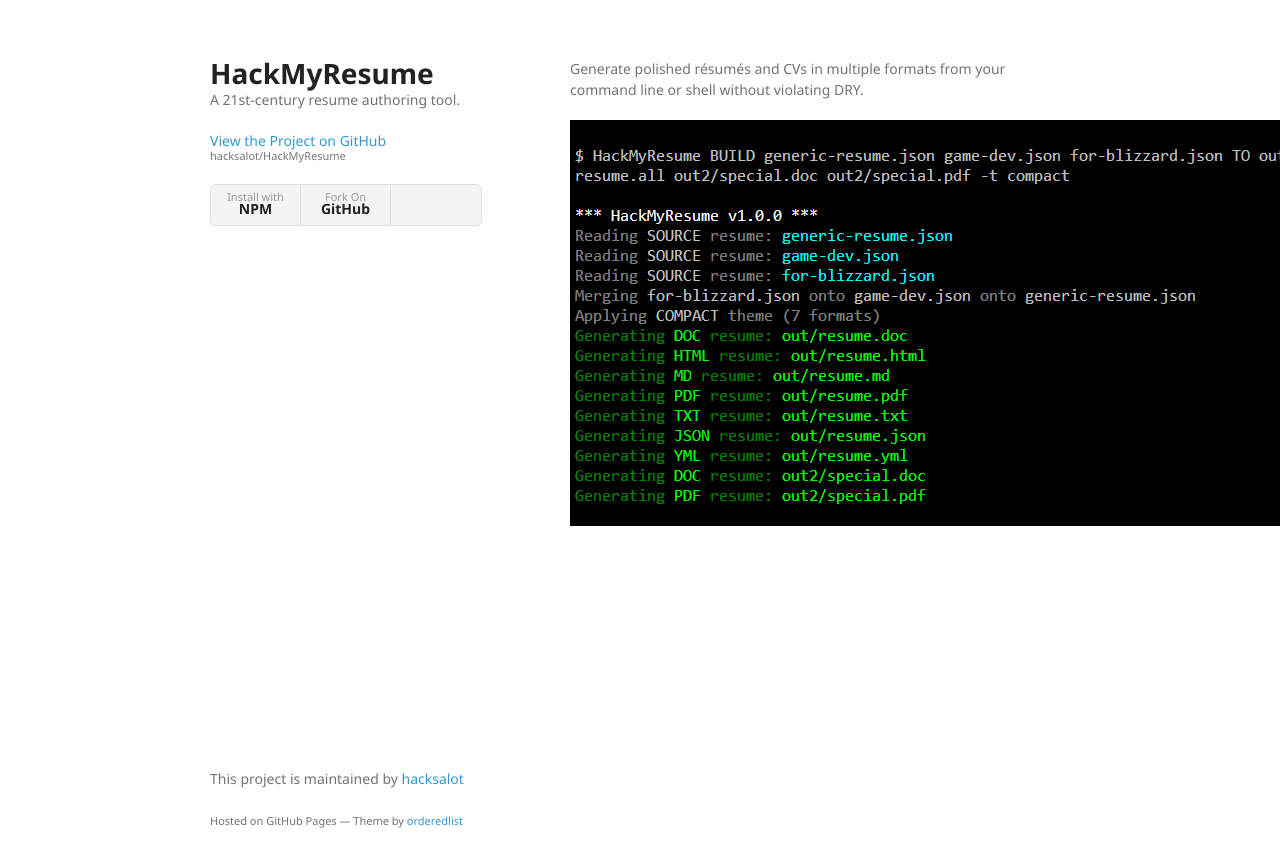
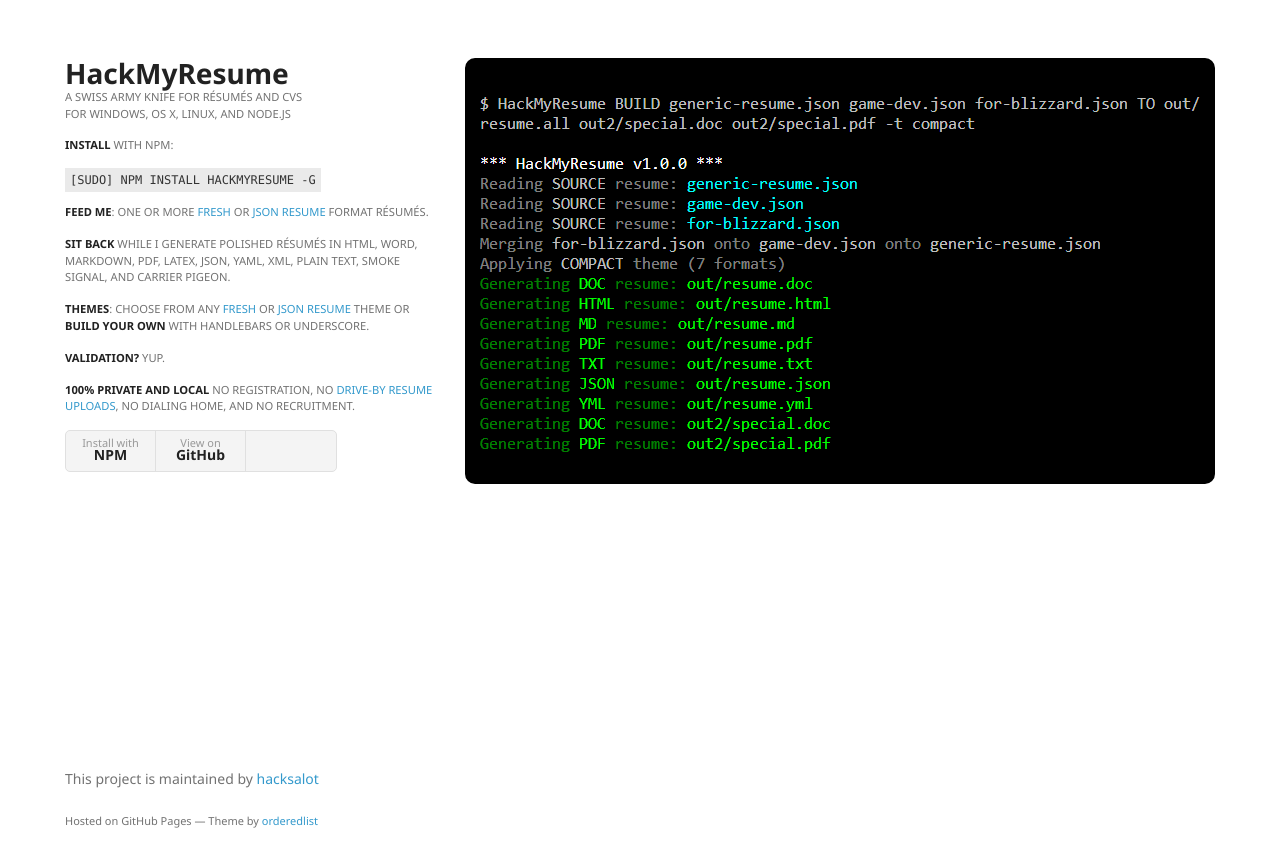
Before and after one commit to hacksalot/HackMyResume, a Jekyll site: the page built from index.html, in a window 1280 px wide. Shown: the top 867 px of the page. Built offline with Jekyll 4.4.1, drawn with Linux system fonts in a browser that asks for light colours.

Commit message:
Add placeholder content and start theming.

```diff
--- a/_config.yml
+++ b/_config.yml
@@ -19,6 +19,7 @@
 author_name: hacksalot
 twitter_username: tweetsalot
 github_username:  hacksalot
+npm_package: hackmyresume
 
 # Build settings
 markdown: kramdown
--- a/_layouts/home.html
+++ b/_layouts/home.html
@@ -4,12 +4,17 @@
 <div class="wrapper">
   <header>
     <h1>{{ site.title }}</h1>
-    <p>A 21st-century resume authoring tool.</p>
-    <p class="view"><a href="{{ site.github_url }}">View the Project on GitHub <small>{{ site.github_short }}</small></a></p>
+    <p class="byline">A Swiss Army Knife for résumés and CVs<br>For Windows, OS X, Linux, and Node.js</p>
+    <p class="byline"><strong>Install</strong> with NPM:<br><br><code>[sudo] npm install hackmyresume -g</code></p>
+    <p class="byline"><strong>Feed me</strong>: One or more <a href="https://github.com/fluentdesk/FRESCA">FRESH</a> or <a href="https://github.com/json-resume/json-resume-schema">JSON Resume</a> format résumés.</p>
+    <p class="byline"><strong>Sit back</strong> while I generate polished résumés in HTML, WORD, Markdown, PDF, LaTeX, JSON, YAML, XML, plain text, smoke signal, and carrier pigeon.</p>
+    <p class="byline"><strong>Themes</strong>: Choose from any <a href="https://github.com/fluentdesk/fluent-themes">FRESH</a> or <a href="#">JSON Resume</a> theme or <strong>build your own</strong> with Handlebars or Underscore.</p>
+    <p class="byline"><strong>Validation?</strong> Yup.</p>
+    <p class="byline"><strong>100% Private and Local</strong> No registration, no <a href="https://github.com/jsonresume/resume-cli/blob/master/lib/export-resume/index.js#L67-L86">drive-by resume uploads</a>, no dialing home, and no recruitment.</p>
     <ul>
-      <li><a href="{{ site.github_url }}/zipball/master">Install with <strong>NPM</strong></a></li>
+      <li><a href="https://www.npmjs.com/package/{{ site.npm_package }}">Install with <strong>NPM</strong></a></li>
       <!-- <li><a href="{{ site.github_url }}/minimal/tarball/master">Download <strong>sources</strong></a></li> -->
-      <li><a href="{{ site.github_url }}">Fork On <strong>GitHub</strong></a></li>
+      <li><a href="{{ site.github_url }}">View on <strong>GitHub</strong></a></li>
     </ul>
   </header>
 
@@ -22,4 +27,4 @@
     <p><small>Hosted on GitHub Pages &mdash; Theme by <a href="https://github.com/orderedlist">orderedlist</a></small></p>
   </footer>
 </div>
-<script src="javascripts/scale.fix.js"></script>
+<script src="/js/scale.fix.js"></script>
--- /dev/null
+++ b/_sass/_hmr.scss
@@ -0,0 +1,59 @@
+.byline {
+  text-transform: uppercase;
+  font-size: 80%;
+  margin: 0;
+  margin-bottom: 15px;
+}
+
+.wrapper {
+  max-width: 1150px;
+  width: 100%;
+}
+
+p > code {
+  background-color: #EAEAEA;
+  padding: 5px;
+}
+
+header {
+  position: static;
+  width: 33%;
+  max-width: 400px;
+}
+
+section {
+  width: 66%;
+  float: left;
+  max-width: 750px;
+}
+
+header, section, img {
+  box-sizing: border-box;
+}
+
+img {
+  border: solid 10px #000;
+  border-radius: 10px;
+  margin: 0 20px;
+}
+
+@media print, screen and (max-width: 960px) {
+  header {
+    width: auto;
+    padding-right: 0;
+
+  }
+  img {
+    margin: 0;
+  }
+  header ul {
+      /* position: absolute; */
+      position: static;
+      right: 50px;
+      top: 52px;
+  }
+  section {
+    float: none;
+    width: auto;
+  }
+}
--- a/_sass/_minimal.scss
+++ b/_sass/_minimal.scss
@@ -101,7 +101,7 @@
 }
 
 img {
-  //max-width:100%;
+  max-width:100%;
 }
 
 header {
--- a/css/main.scss
+++ b/css/main.scss
@@ -4,4 +4,4 @@
 @charset "utf-8";
 
 // Import partials from `sass_dir` (defaults to `_sass`)
-@import "minimal", "syntax-highlighting";
+@import "minimal", "syntax-highlighting", "hmr";
--- /dev/null
+++ b/index.html
@@ -0,0 +1,4 @@
+---
+layout: home
+---
+<img src="img/hackmyresume_cli.png">
--- a/index.md
+++ /dev/null
@@ -1,8 +0,0 @@
----
-layout: home
----
-
-Generate polished résumés and CVs in multiple formats from your command line or
-shell without violating DRY.
-
-![](img/hackmyresume_cli.png)
--- /dev/null
+++ b/js/scale.fix.js
@@ -0,0 +1,17 @@
+var metas = document.getElementsByTagName('meta');
+var i;
+if (navigator.userAgent.match(/iPhone/i)) {
+  for (i=0; i<metas.length; i++) {
+    if (metas[i].name == "viewport") {
+      metas[i].content = "width=device-width, minimum-scale=1.0, maximum-scale=1.0";
+    }
+  }
+  document.addEventListener("gesturestart", gestureStart, false);
+}
+function gestureStart() {
+  for (i=0; i<metas.length; i++) {
+    if (metas[i].name == "viewport") {
+      metas[i].content = "width=device-width, minimum-scale=0.25, maximum-scale=1.6";
+    }
+  }
+}
```
